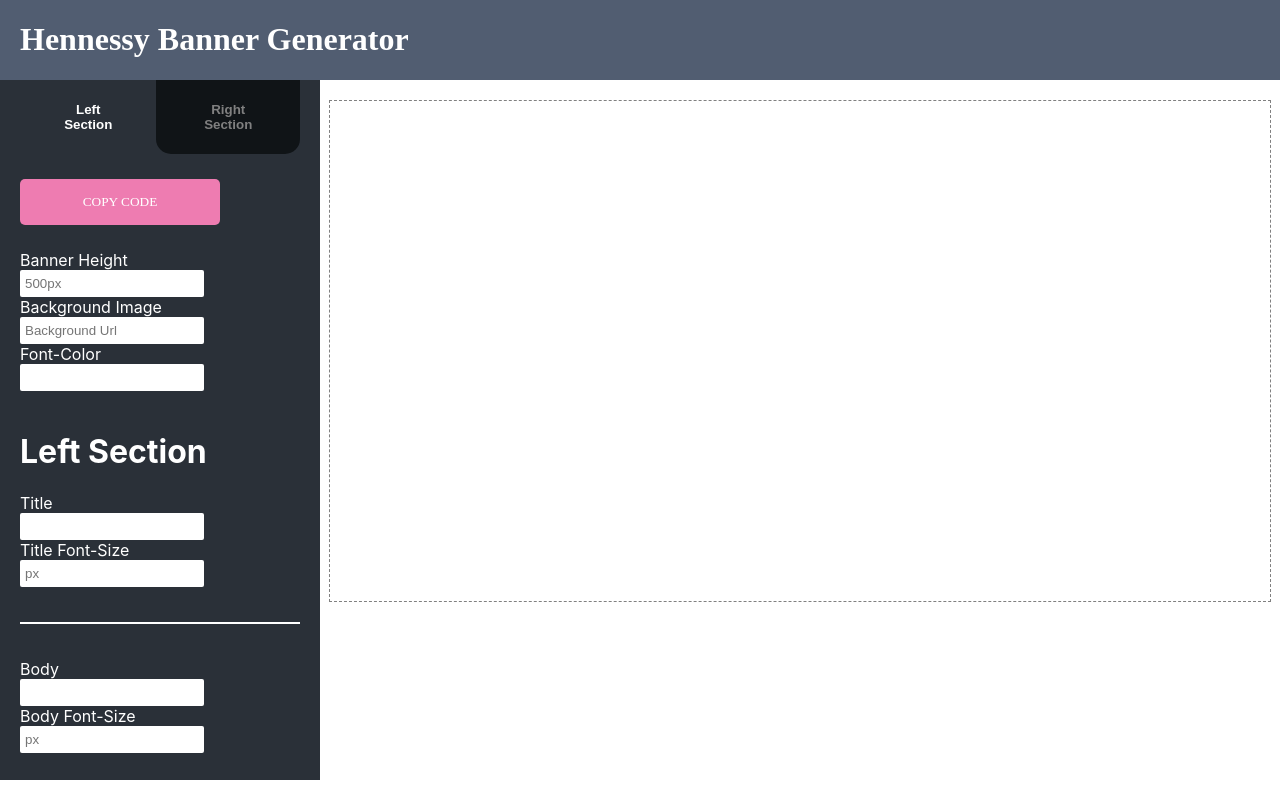
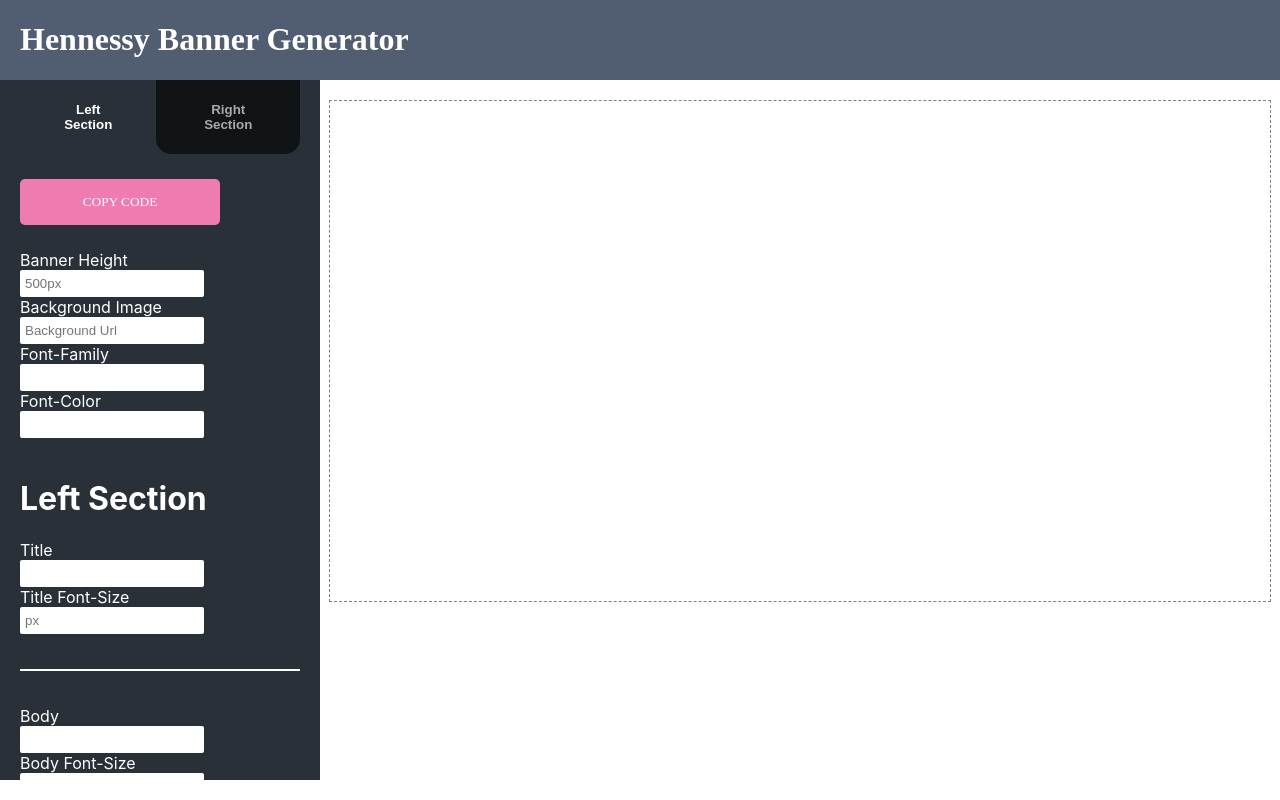
Before and after one commit to hennessymarketingadmin/banner-generator, a React (Create React App) app: page / in a window 1280 px wide. Both pictures are taken after a click on the button "GET STARTED". Built offline with nearby package versions, Linux system fonts and the light colour scheme.

Commit message:
fixing errors

```diff
--- a/src/App.css
+++ b/src/App.css
@@ -117,7 +117,7 @@
 }
 .sectionBtnInactive {
     background-color: rgb(16, 20, 23);
-    color: gray;
+    color: darkgray;
     font-weight: bold;
     border: none;
     padding: 22px 40px;
@@ -144,6 +144,12 @@
     margin-top: 20px;
     display: grid;
     grid-template-columns: 50% 50%;
+/*
+    font-family: 'nobel book';
+    text-transform: uppercase;
+    font-weight: 400;
+    font-size: 45px;
+    line-height: 1; */
 }
 /* .templateRight {
     border: 1px solid red;
@@ -262,9 +268,9 @@
 
 .pricingContainerOptionTwo {
     display: grid;
-    grid-template-columns: 33.33% 33.33% 33.33%;
-    height: 80px;
-    width: 350px;
+    grid-template-columns: 30% 30% 40%;
+    /* height: 80px; */
+    width: 400px;
 }
 
 .pricingOptionTwo {
@@ -296,6 +302,7 @@
 .offerDetailsDropdown {
     position: relative;
     display: inline-block;
+    margin: 5px;
 }
 
 .offerDetailsDropdownContent {
--- a/src/components/create.js
+++ b/src/components/create.js
@@ -10,7 +10,7 @@
     state = {
         bannerHeight: '',
         backgroundImgUrl: '',
-        // fontFamily: '',
+        fontFamily: '',
         fontColor: '',
         leftTitle: '',
         displayLeftNav: true,
@@ -284,6 +284,7 @@
             color: this.state.fontColor,
             display: 'grid',
             gridTemplateColumns: '50% 50%',
+            // fontFamily: this.state.fontFamily,
         }
 
         const LeftTitle = {
@@ -379,7 +380,7 @@
                 '<div class=\'template\'>\n',
                 '<div class=\'templateLeft\'>\n',
                 '<div class=\'leftTextBackground\'>\n',
-                (this.state.leftTitle ? '<h1 class=\'leftTitle\'>' + (this.state.leftTitle) + '</h1>\n' : null) + '\n',
+                (this.state.leftTitle ? '<h1 data-v-8504edf8 class=\'leftTitle\'>' + (this.state.leftTitle) + '</h1>\n' : null) + '\n',
                 (this.state.leftBody ? '<p class=\'leftBody\'>' + (this.state.leftBody) + '</p>\n' : null) + '\n',
                 (this.state.leftPricingOption === 'one' ? '<div class=\'pricingContainerOptionOne\'>\n<div>' + (this.state.leftPricingOptionOneMonthlyLease ? this.state.leftPricingOptionOneMonthlyLease : '36') + ' month lease</div>\n<div><span class=\'pricing\'>$' + (this.state.leftPricingOptionOneMonthly ? this.state.leftPricingOptionOneMonthly : '439') + '</span> / month</div>\n<div>MSRP: $' + (this.state.leftPricingOptionOneMSRP ? this.state.leftPricingOptionOneMSRP : '40,745') + '</div>\n</div>': null) + '\n',
                 (this.state.leftPricingOption === 'two' ? '<div class=\'pricingContainerOptionTwo\'>\n<div class=\'pricingOptionTwo\'><span class=\'pricing\'>' + (this.state.leftPricingOptionTwoAPR ? this.state.leftPricingOptionTwoAPR : '2') + '</span>% apr</div>\n<div class=\'dropDownPrice\'><div class=\'vl\'></div><div>financing</div> up to<div class=\'vl\'></div></div>\n<div class=\'pricingOptionTwo\'><span class=\'pricing\'>$' + (this.state.leftPricingOptionTwoMonthly ? this.state.leftPricingOptionTwoMonthly : '399' ) + '</span>/mo.</div>\n</div>' : null) + '\n',
@@ -638,11 +639,11 @@
                 '}\n',
                 '.LeftTitle {\n',
                 'font-size: ' + this.state.leftTitleFontSize + 'px;\n',
-                'margin: 10px;\n',
+                'margin: 5px;\n',
                 '}\n',
                 '.LeftBody {\n',
                 'font-size: ' + this.state.leftBodyFontSize + 'px;\n',
-                'margin: 10px;\n',
+                'margin: 5px;\n',
                 '}\n',
                 '.leftTextBackground {\n',
                 'height: ' + this.state.leftBackgroundHeight + 'px;\n',
@@ -678,11 +679,11 @@
                 '}\n',
                 '.rightTitle {\n',
                 'font-size: ' + this.state.rightTitleFontSize + 'px;\n',
-                'margin: 10px;\n',
+                'margin: 5px;\n',
                 '}\n',
                 '.rightBody {\n',
                 'font-size: ' + this.state.rightBodyFontSize + 'px;\n',
-                'margin: 10px;\n',
+                'margin: 5px;\n',
                 '}\n',
                 '.rightTextBackground {',
                 'height: ' + this.state.rightBackgroundHeight + 'px;\n',
@@ -701,7 +702,7 @@
                 '}\n',
                 '.pricing {\n',
                 'font-weight: bold;\n',
-                'font-size: ' + this.state.optionFontSize ? this.state.optionFontSize + 'px;' : '50px;\n',
+                'font-size: ' + (this.state.optionFontSize ? this.state.optionFontSize : '50') + 'px;\n',
                 '}\n',
                 '#leftDropDownOne {\n',
                 'display: block;\n',
@@ -818,6 +819,7 @@
                 '.offerDetailsDropdown {\n',
                 'position: relative;\n',
                 'display: inline-block;\n',
+                'margin: 5px\n',
                 '}\n',
                 '.offerDetailsDropdownContent {\n',
                 'display: none;\n',
@@ -897,13 +899,13 @@
                             this.setState({backgroundImgUrl: x})
                         }}
                         ></input>
-                        {/* <div>Font-Family</div>
+                        <div>Font-Family</div>
                         <input
                         onChange = {(event) => {
                             let x = event.target.value
                             this.setState({fontFamily: x})
                         }}
-                        ></input> */}
+                        ></input>
                         <div>Font-Color</div>
                         <input
                         onChange = {(event) => {
@@ -2059,10 +2061,11 @@
                                         <div><span style={pricing}>${this.state.leftPricingOptionThreeMSRP ? this.state.leftPricingOptionThreeMSRP : '42,300'}</span></div>
                                         <div>Limited availability at this price</div>
                                     </div> : null}
+                                    {this.state.leftButton1 ?
                                     <div style={bannerBtnContainer}>
                                         {this.state.leftButton1 ? <a href={this.state.leftButtonLink1}><button style={bannerBtn}>{this.state.LeftButtonText1 ? this.state.LeftButtonText1 : 'button 1'}</button></a> : null}
                                         {this.state.leftButton2 ? <a href={this.state.leftButtonLink2}><button style={bannerBtn}>{this.state.LeftButtonText2 ? this.state.LeftButtonText2 : 'button 2'}</button></a> : null}
-                                    </div>
+                                    </div> : null}
                                     {this.state.leftAddOfferDetails ?
                                     <div className="offerDetailsDropdown">
                                         <span>+ view offer details</span>
@@ -2156,10 +2159,11 @@
                                         <div><span style={pricing}>${this.state.rightPricingOptionThreeMSRP ? this.state.rightPricingOptionThreeMSRP : '42,300'}</span></div>
                                         <div>Limited availability at this price</div>
                                     </div> : null}
+                                    {this.state.rightButton1 ?
                                     <div style={bannerBtnContainer}>
                                         {this.state.rightButton1 ? <a href={this.state.rightButtonLink1}><button style={bannerBtn}>{this.state.rightButtonText1 ? this.state.rightButtonText1 : 'button 1'}</button></a> : null}
                                         {this.state.rightButton2 ? <a href={this.state.rightButtonLink2}><button style={bannerBtn}>{this.state.rightButtonText2 ? this.state.rightButtonText2 : 'button 2'}</button></a> : null}
-                                    </div>
+                                    </div> : null}
                                     {this.state.rightAddOfferDetails ?
                                     <div className="offerDetailsDropdown">
                                         <span>+ view offer details</span>
```
